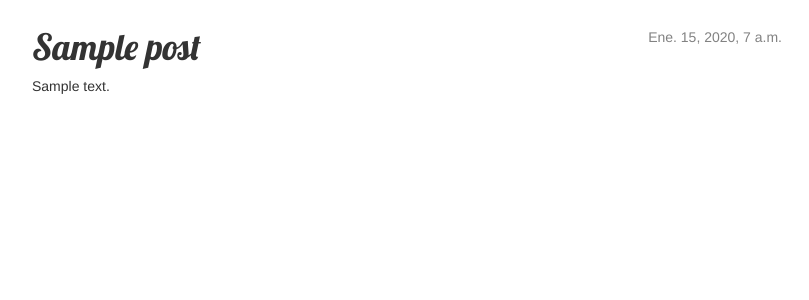
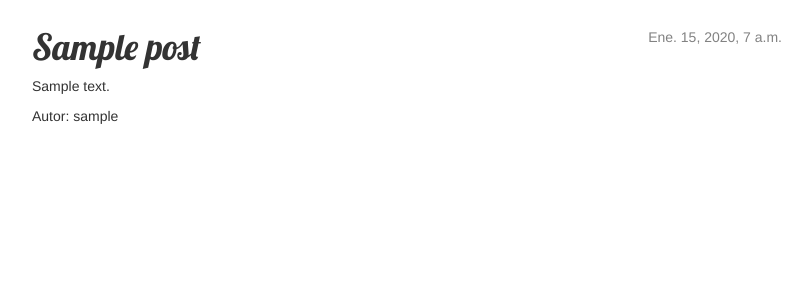
Before and after one commit to profesorJeanPaul/myBlog_004D, a Django app: template myBlog/templates/blog/post_detail.html in a window 1280 px wide. Shown: the part 137-437 px from the top of the page, without its empty margins (23-832 px from the left). Run offline with Django 3.2, Linux system fonts and the light colour scheme; the template is opened without the code that fills it: values that come from a table or form of the project are taken from there, others are empty; tables that the repository leaves empty hold one stand-in row (values such as "Sample post"); some libraries are stand-ins or nearby versions.

Commit message:
coorije error de los detalles

```diff
--- a/myBlog/templates/blog/post_detail.html
+++ b/myBlog/templates/blog/post_detail.html
@@ -9,5 +9,6 @@
         {% endif %}
         <h1>{{ post.title }}</h1>
         <p>{{ post.text|linebreaksbr }}</p>
+        <p>Autor: {{ post.author|linebreaksbr }}</p>
     </div>
 {% endblock %}
--- a/myBlog/views.py
+++ b/myBlog/views.py
@@ -1,6 +1,7 @@
 from django.shortcuts import render
 from .models import Post
 from django.utils import timezone
+from django.shortcuts import render, get_object_or_404
 
 # Create your views here.
 def post_list(request):
```
